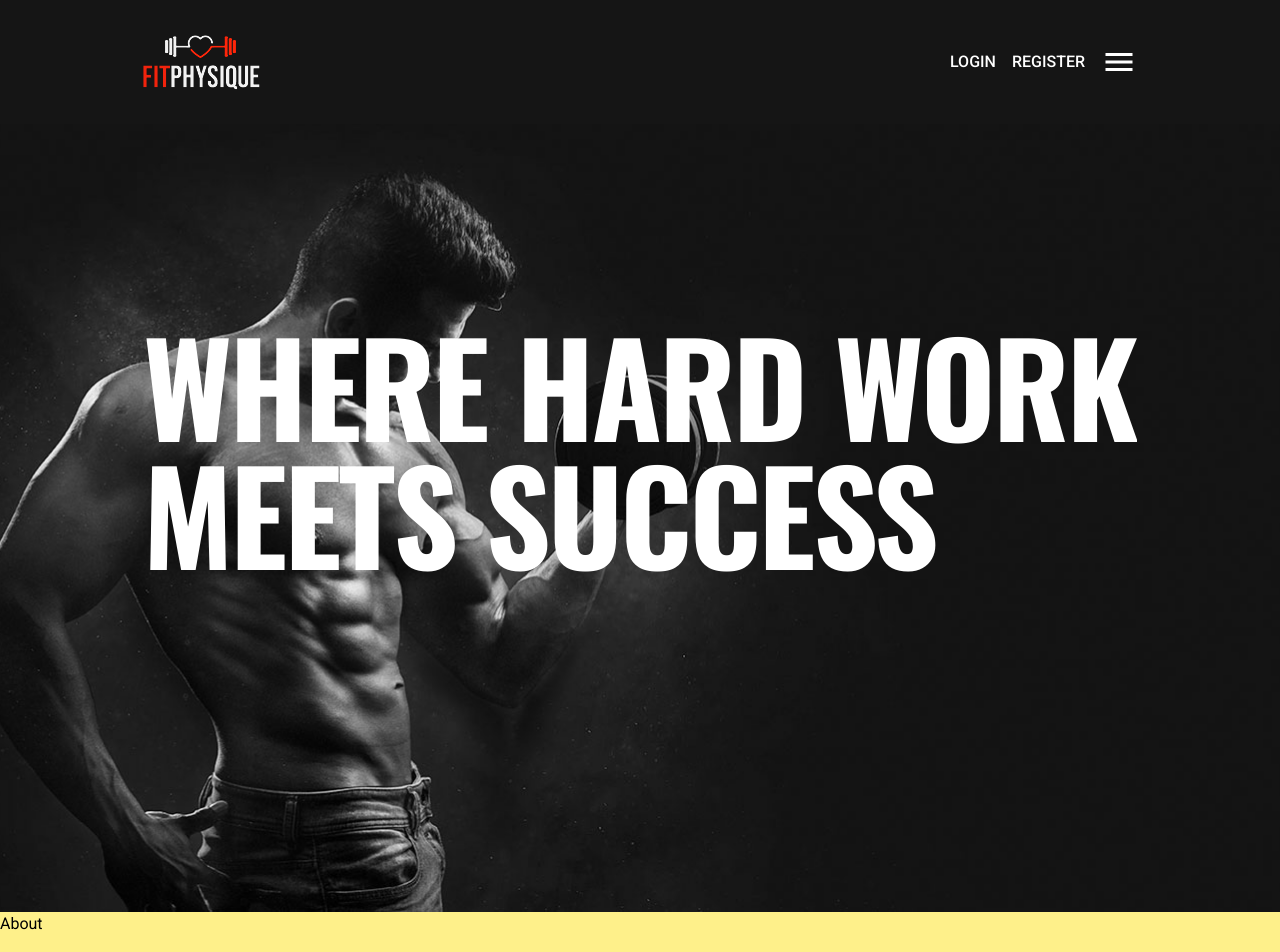
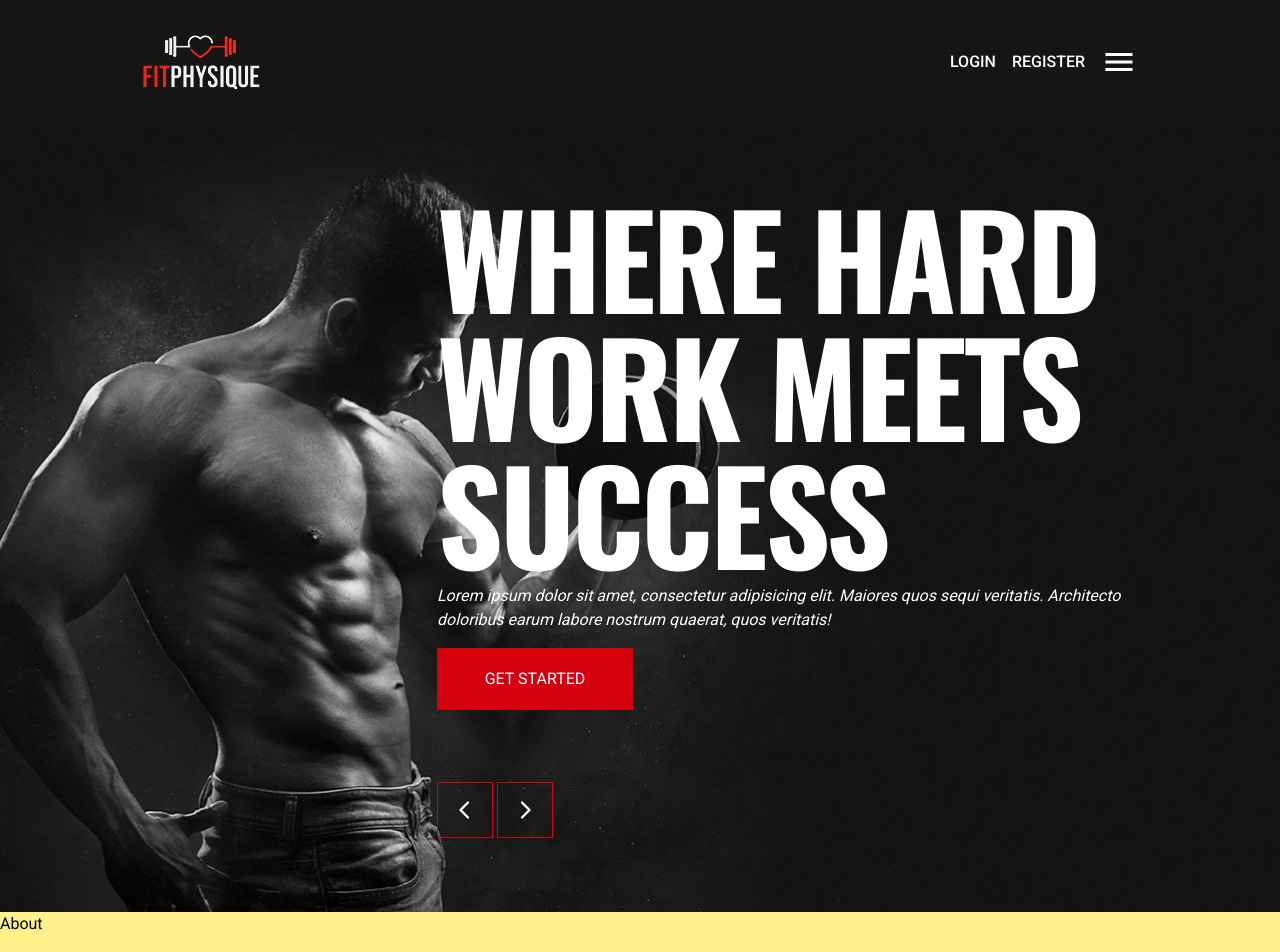
Before and after one commit to wb-keeper/gym, a Next.js app: page / in a window 1280 px wide. Shown: the top 952 px of the page. Built offline with nearby package versions, Linux system fonts and the light colour scheme.

Commit message:
Worked on HeroSlider, started About section

```diff
--- /dev/null
+++ b/components/CustomButton.tsx
@@ -0,0 +1,20 @@
+const CustomButton = ({
+  text,
+  containerStyles,
+}: {
+  text: string;
+  containerStyles: string;
+}) => {
+  return (
+    <button
+      className={`${containerStyles} group relative overflow-hidden bg-accent uppercase`}
+    >
+      <span className="ease absolute top-1/2 h-0 w-64 origin-center -translate-x-20 rotate-45 bg-black transition-all duration-300 group-hover:h-64 group-hover:-translate-y-32"></span>
+      <span className="ease relative text-white transition duration-300 group-hover:text-white">
+        {text}
+      </span>
+    </button>
+  );
+};
+
+export default CustomButton;
--- a/components/Hero.tsx
+++ b/components/Hero.tsx
@@ -6,7 +6,7 @@
       className="h-[80vh] lg:h-[912px] bg-hero bg-cover bg-center bg-no-repeat"
       id="home"
     >
-      <div className="container mx-auto pt-32">
+      <div className="container mx-auto h-full">
         <HeroSlider />
       </div>
     </section>
--- a/components/HeroSlider.tsx
+++ b/components/HeroSlider.tsx
@@ -2,16 +2,93 @@
 import "swiper/css";
 import "swiper/css/navigation";
 import { SwiperSlide, Swiper } from "swiper/react";
+import CustomButton from "@/components/CustomButton";
+import SwiperNavButtons from "@/components/SwiperNavButtons";
+import { motion } from "framer-motion";
+import { fadeIn } from "@/lib/variants";
+
 const HeroSlider = () => {
   return (
-    <Swiper>
-      <SwiperSlide className="h-full flex justify-end pt-48">
-        <div>
-          <h1 className="h1">
-            <span>Where hard</span> work meets success
-          </h1>
+    <Swiper className="h-full">
+      <SwiperSlide>
+        <div className="h-full flex justify-end pt-48">
+          <div className="flex flex-col items-center lg:items-start lg:max-w-[700px]">
+            <motion.h1
+              variants={fadeIn("up", 0.4)}
+              initial="hidden"
+              whileInView="show"
+              viewport={{ once: false, amount: 0.2 }}
+              className="h1 text-center lg:text-left mb-2"
+            >
+              <span>Where hard</span> work meets success
+            </motion.h1>
+            <motion.p
+              variants={fadeIn("up", 0.6)}
+              initial="hidden"
+              whileInView="show"
+              viewport={{ once: false, amount: 0.2 }}
+              className="text-white italic text-center lg:text-left mb-4"
+            >
+              Lorem ipsum dolor sit amet, consectetur adipisicing elit. Maiores
+              quos sequi veritatis. Architecto doloribus earum labore nostrum
+              quaerat, quos veritatis!
+            </motion.p>
+            <motion.div
+              variants={fadeIn("up", 0.8)}
+              initial="hidden"
+              whileInView="show"
+              viewport={{ once: false, amount: 0.2 }}
+            >
+              <CustomButton
+                text="Get started"
+                containerStyles="w-[196px] h-[62px]"
+              />
+            </motion.div>
+          </div>
         </div>
       </SwiperSlide>
+      <SwiperSlide>
+        <div className="h-full flex justify-end pt-48">
+          <div className="flex flex-col items-center lg:items-start lg:max-w-[700px]">
+            <motion.h1
+              variants={fadeIn("up", 0.4)}
+              initial="hidden"
+              whileInView="show"
+              viewport={{ once: false, amount: 0.2 }}
+              className="h1 text-center lg:text-left mb-2"
+            >
+              <span>Where hard</span> work meets success
+            </motion.h1>
+            <motion.p
+              variants={fadeIn("up", 0.6)}
+              initial="hidden"
+              whileInView="show"
+              viewport={{ once: false, amount: 0.2 }}
+              className="text-white italic text-center lg:text-left mb-4"
+            >
+              Lorem ipsum dolor sit amet, consectetur adipisicing elit. Maiores
+              quos sequi veritatis. Architecto doloribus earum labore nostrum
+              quaerat, quos veritatis!
+            </motion.p>
+            <motion.div
+              variants={fadeIn("up", 0.8)}
+              initial="hidden"
+              whileInView="show"
+              viewport={{ once: false, amount: 0.2 }}
+            >
+              <CustomButton
+                text="Get started"
+                containerStyles="w-[196px] h-[62px]"
+              />
+            </motion.div>
+          </div>
+        </div>
+      </SwiperSlide>
+      <SwiperNavButtons
+        containerStyles="absolute bottom-0 right-0 h-[130px] w-full lg:w-[700px] z-50 flex justify-center lg:justify-start gap-1"
+        btnStyles="border border-accent text-white w-[56px] h-[56px] flex justify-center items-center hover:bg-accent transition-all duration-300"
+        iconsStyles="text-2xl"
+      />
     </Swiper>
   );
 };
--- /dev/null
+++ b/components/SwiperNavButtons.tsx
@@ -0,0 +1,27 @@
+"use client";
+import { PiCaretLeftBold, PiCaretRightBold } from "react-icons/pi";
+import { useSwiper } from "swiper/react";
+
+const SwiperNavButtons = ({
+  containerStyles,
+  btnStyles,
+  iconsStyles,
+}: {
+  containerStyles: string;
+  btnStyles: string;
+  iconsStyles: string;
+}) => {
+  const swiper = useSwiper();
+  return (
+    <div className={`${containerStyles}`}>
+      <button className={`${btnStyles}`} onClick={() => swiper.slidePrev()}>
+        <PiCaretLeftBold className={`${iconsStyles}`} />
+      </button>
+      <button className={`${btnStyles}`} onClick={() => swiper.slideNext()}>
+        <PiCaretRightBold className={`${iconsStyles}`} />
+      </button>
+    </div>
+  );
+};
+
+export default SwiperNavButtons;
--- /dev/null
+++ b/lib/variants.tsx
@@ -0,0 +1,25 @@
+export const fadeIn = (direction: string, delay: number) => {
+  return {
+    hidden: {
+      y: direction === "up" ? 40 : direction === "down" ? -40 : 0,
+      x: direction === "left" ? 40 : direction === "right" ? -40 : 0,
+      transition: {
+        type: "tween",
+        duration: 1.4,
+        delay: delay,
+        ease: [0.25, 0.6, 0.3, 0.8],
+      },
+    },
+    show: {
+      x: 0,
+      y: 0,
+      opacity: 1,
+      transition: {
+        type: "tween",
+        duration: 1.2,
+        delay: delay,
+        ease: [0.25, 0.25, 0.25, 0.7],
+      },
+    },
+  };
+};
```
